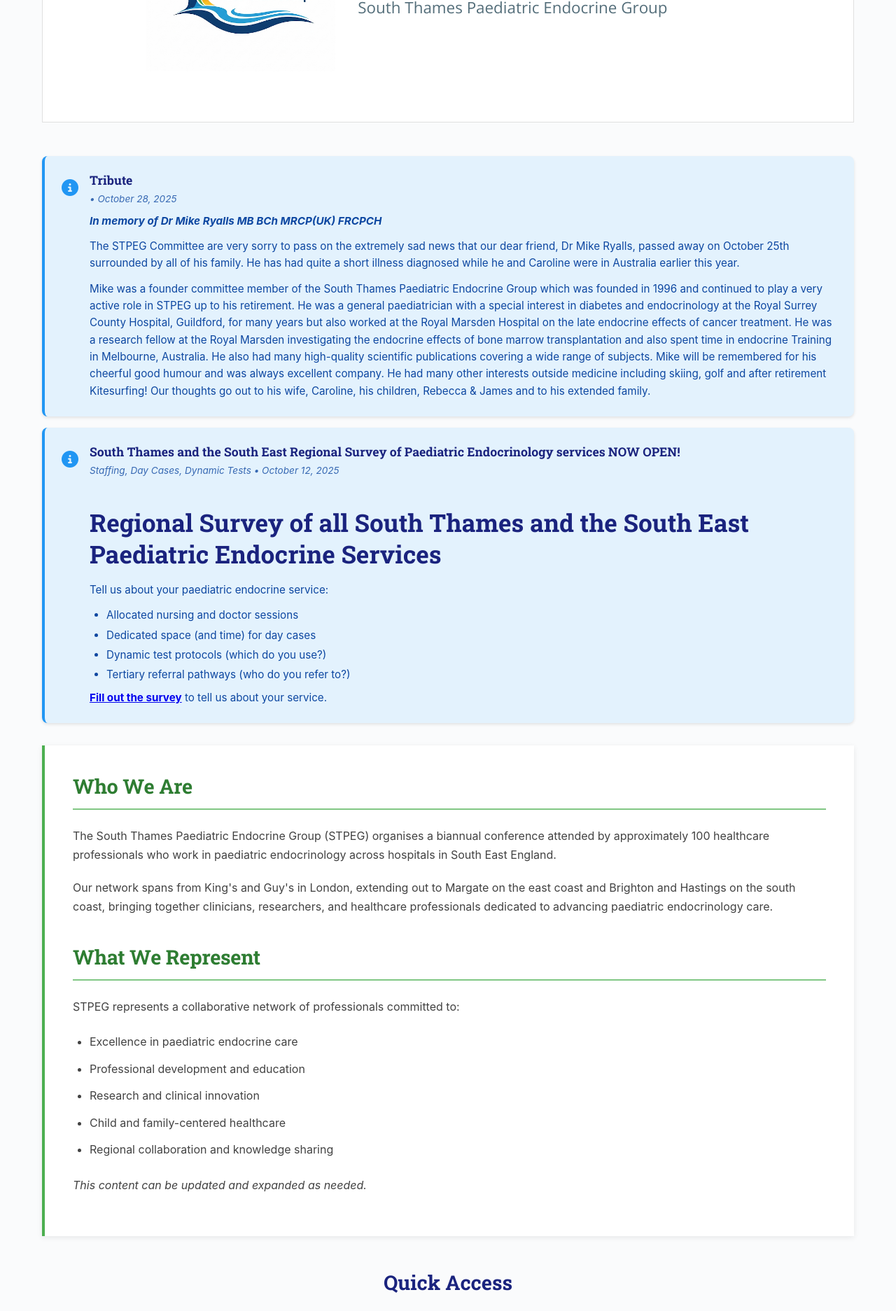
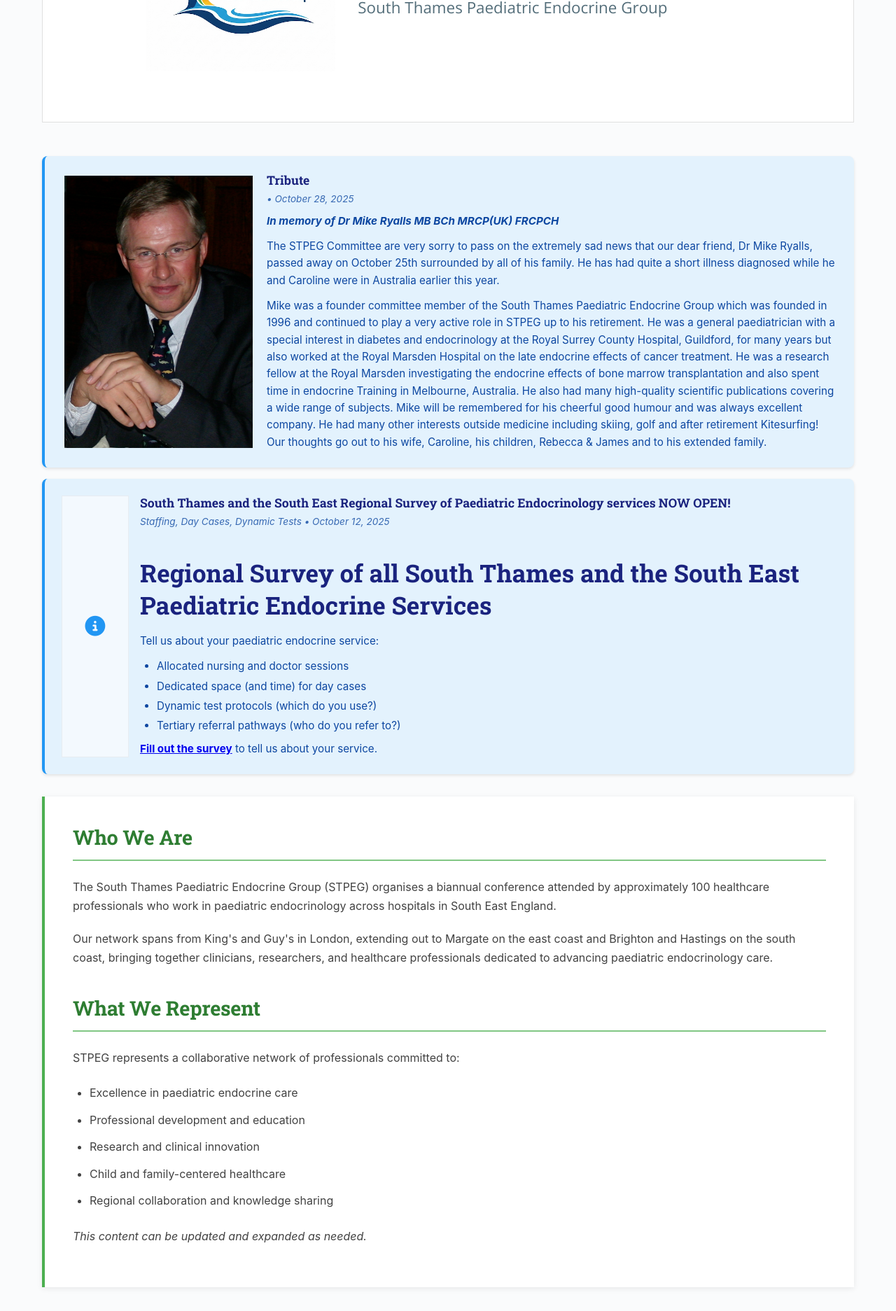
Before and after one commit to eatyourpeas/stpeg, a Jekyll site: the page built from index.md, in a window 1280 px wide. Shown: the part 347-2220 px from the top of the page at 70% size. Built offline with Jekyll 4.4.1, drawn with Linux system fonts in a browser that asks for light colours.

Commit message:
Add optional imagery support to homepage alerts
- Allow alerts to render optional image in place of icon
- Resize alert media container to stretch full alert height
- Document new image fields in README and alert template utility
- Attach Dr Mike Ryalls portrait to bereavement alert
- Include mike_ryalls.png asset

```diff
--- a/assets/css/style.css
+++ b/assets/css/style.css
@@ -322,10 +322,42 @@ body {
     box-shadow: 0 4px 8px rgba(0,0,0,0.15);
 }
 
-.alert-icon {
-    font-size: 1.5rem;
-    margin-top: 0.2rem;
+.alert-media {
+    display: flex;
+    align-items: center;
+    justify-content: center;
+    align-self: stretch;
+    padding: 0.35rem;
+    min-width: 6rem;
+    min-height: 6rem;
+    max-width: 25%;
+    border-radius: 0;
+    overflow: hidden;
     flex-shrink: 0;
+}
+
+.alert-media:not(.has-image) {
+    background: rgba(255, 255, 255, 0.6);
+    box-shadow: inset 0 0 0 1px rgba(0,0,0,0.05);
+}
+
+.alert-media i {
+    font-size: 1.8rem;
+}
+
+.alert-media.has-image {
+    background: none;
+    box-shadow: none;
+    padding: 0.25rem;
+}
+
+.alert-media.has-image img {
+    height: 100%;
+    width: auto;
+    max-width: 100%;
+    object-fit: cover;
+    display: block;
+    border-radius: 0;
 }
 
 .alert-content {
@@ -379,7 +411,7 @@ body {
     color: #0d47a1;
 }
 
-.alert.alert-info .alert-icon {
+.alert.alert-info .alert-media i {
     color: #2196f3;
 }
 
@@ -389,7 +421,7 @@ body {
     color: #2e7d2e;
 }
 
-.alert.alert-success .alert-icon {
+.alert.alert-success .alert-media i {
     color: #4caf50;
 }
 
@@ -399,7 +431,7 @@ body {
     color: #e65100;
 }
 
-.alert.alert-warning .alert-icon {
+.alert.alert-warning .alert-media i {
     color: #ff9800;
 }
 
@@ -409,7 +441,7 @@ body {
     color: #c62828;
 }
 
-.alert.alert-error .alert-icon, .alert.alert-danger .alert-icon {
+.alert.alert-error .alert-media i, .alert.alert-danger .alert-media i {
     color: #f44336;
 }
 
@@ -420,8 +452,19 @@ body {
         gap: 0.75rem;
     }
 
-    .alert-icon {
-        font-size: 1.25rem;
+    .alert-media {
+        min-width: 4.5rem;
+        min-height: 4.5rem;
+        max-width: 40%;
+        padding: 0.25rem;
+    }
+
+    .alert-media.has-image {
+        padding: 0.2rem;
+    }
+
+    .alert-media i {
+        font-size: 1.4rem;
     }
 
     .alert-title {
--- a/index.md
+++ b/index.md
@@ -21,8 +21,12 @@ title: "STPEG - South Thames Paediatric Endocrine Group"
 <section class="alerts-container">
     {% for alert in active_alerts %}
     <div class="alert alert-{{ alert.type }}">
-        <div class="alert-icon">
+        <div class="alert-media{% if alert.image %} has-image{% endif %}">
+            {% if alert.image %}
+            <img src="{{ alert.image | relative_url }}" alt="{{ alert.image_alt | default: alert.title }}">
+            {% else %}
             <i class="fa-solid {{ alert.type | get_alert_icon }}"></i>
+            {% endif %}
         </div>
         <div class="alert-content">
             <div class="alert-header">
```
Also changed, not shown: _alerts/bereavement-2025-10-28.md (+2 -0 lines), _utils/alert-template.md (+7 -1 lines), README.md, assets/images/mike_ryalls.png (added).
